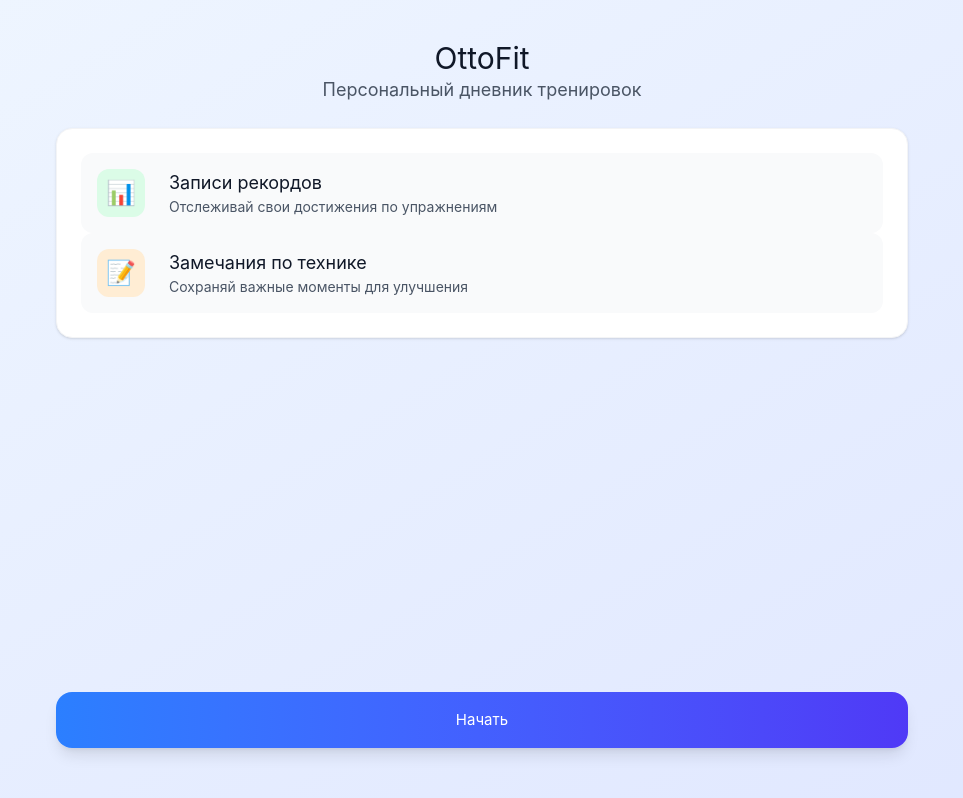
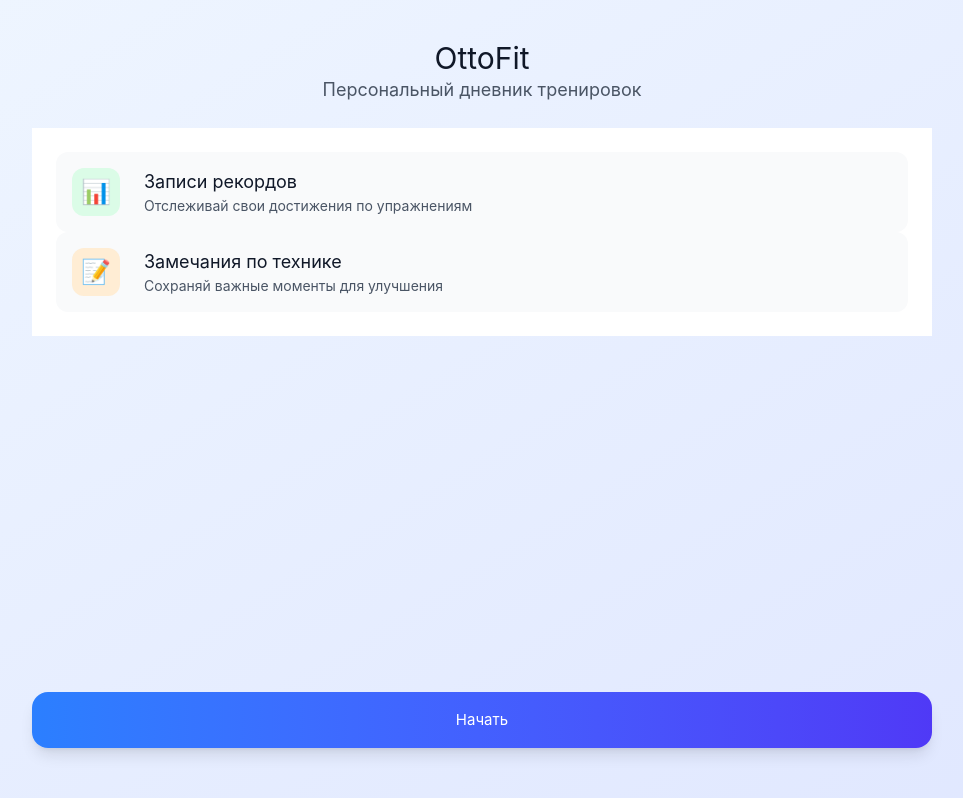
Before and after one commit to Vitokz/otto-fit, a Vue app: page /welcome in a window 1280 px wide. Shown: the whole page, without its empty margins (158-1121 px from the left). Built offline with nearby package versions, Linux system fonts and the light colour scheme; no server answers; the database is empty.

Commit message:
update main screen size

```diff
--- a/src/App.vue
+++ b/src/App.vue
@@ -48,7 +48,7 @@ watchEffect(() => {
 </script>
 
 <template>
-  <div class="app" :class="{ 'telegram-ready': isReady }">
+  <div class="app edge-to-edge" :class="{ 'telegram-ready': isReady }">
     <div v-if="!isReady" class="loading">
       <div class="loading-spinner"></div>
       <p>Загрузка Telegram Mini App...</p>
--- a/src/assets/main.css
+++ b/src/assets/main.css
@@ -177,3 +177,15 @@ button, [role="button"] {
     margin: 0 auto;
   }
 }
+
+/* Edge-to-edge mode: remove page gutters and card chrome globally */
+.edge-to-edge .px-6 {
+  padding-left: 0 !important;
+  padding-right: 0 !important;
+}
+
+.edge-to-edge .bg-white.rounded-2xl.shadow-sm.border {
+  border-radius: 0 !important;
+  border: 0 !important;
+  box-shadow: none !important;
+}
```
